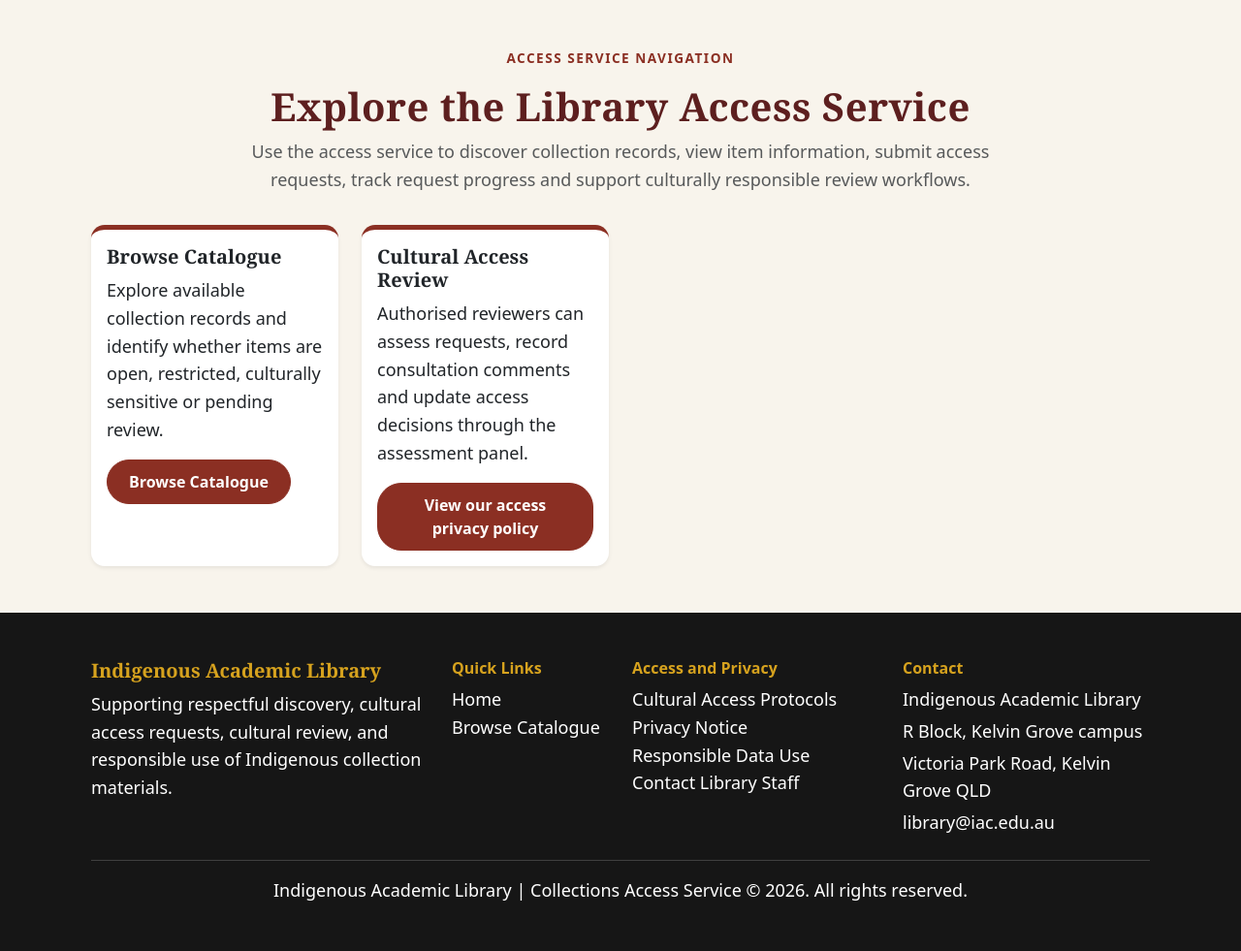
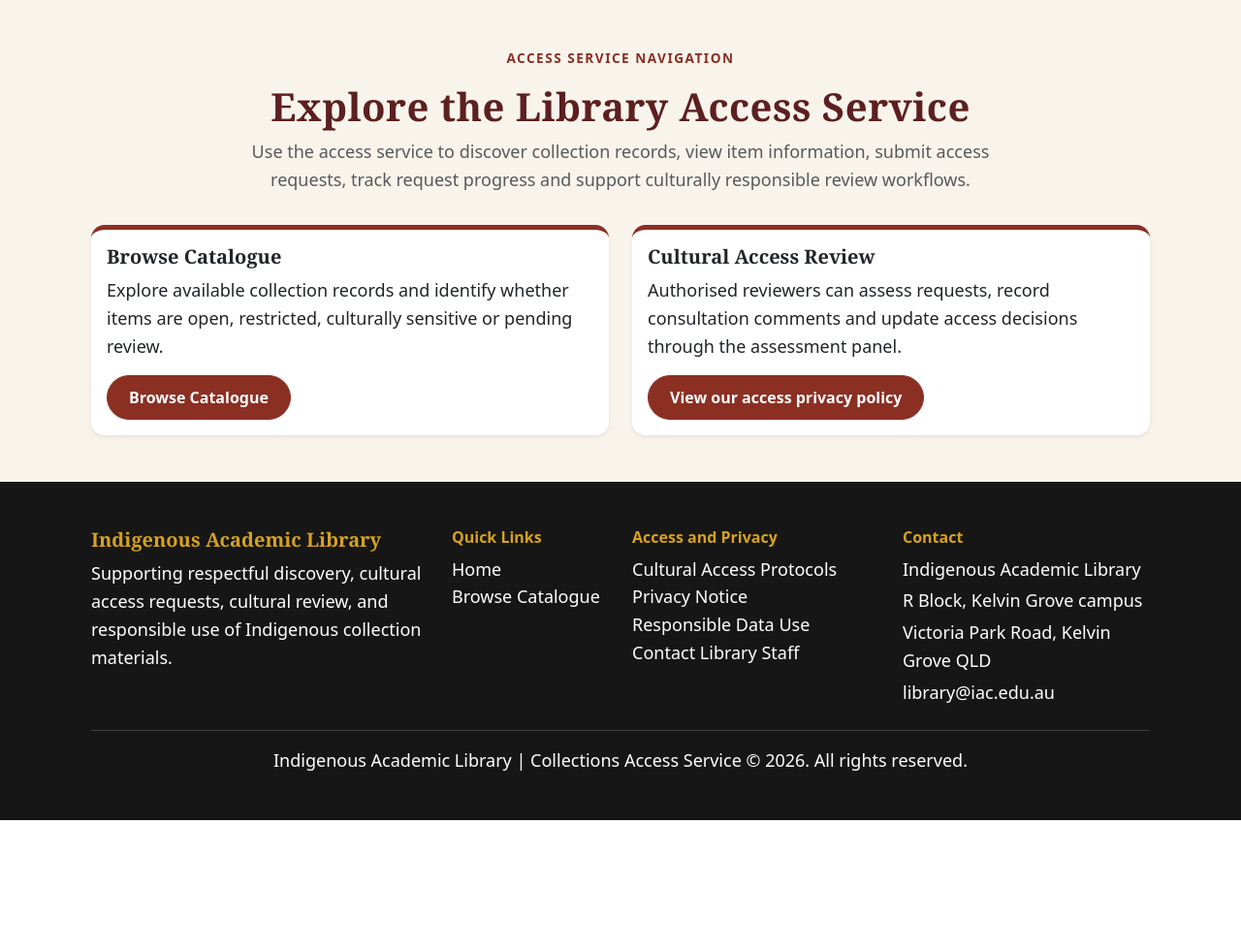
Before and after one commit to carriegale2710/indigenous-library, a Flask app: page / in a window 1280 px wide. Shown: the part 4486-5467 px from the top of the page at 97% size. After the commit the page ends 5332 px from the top, so only its background shows below. Run offline with Flask 3, Linux system fonts and the light colour scheme; data comes from the database, SQL or seed files in the repository; some libraries are stand-ins or nearby versions.

Commit message:
Adjusted Access Navigation boxes for 'Browse Collection' & 'Cultural Access Review' - adjusted sizes from 4 columns to 6 to span page

```diff
--- a/project/templates/index.html
+++ b/project/templates/index.html
@@ -353,7 +353,7 @@
     </div>
 
     <div class="row g-4">
-      <div class="col-md-6 col-lg-3">
+      <div class="col-lg-6 col-lg-3">
         <div class="card h-100 shadow-sm portal-card">
           <div class="card-body">
             <h3 class="h5 fw-bold">Browse Catalogue</h3>
@@ -368,7 +368,7 @@
         </div>
       </div>
 
-      <div class="col-md-6 col-lg-3">
+      <div class="col-lg-6 col-lg-3">
         <div class="card h-100 shadow-sm portal-card">
           <div class="card-body">
             <h3 class="h5 fw-bold">Cultural Access Review</h3>
```
